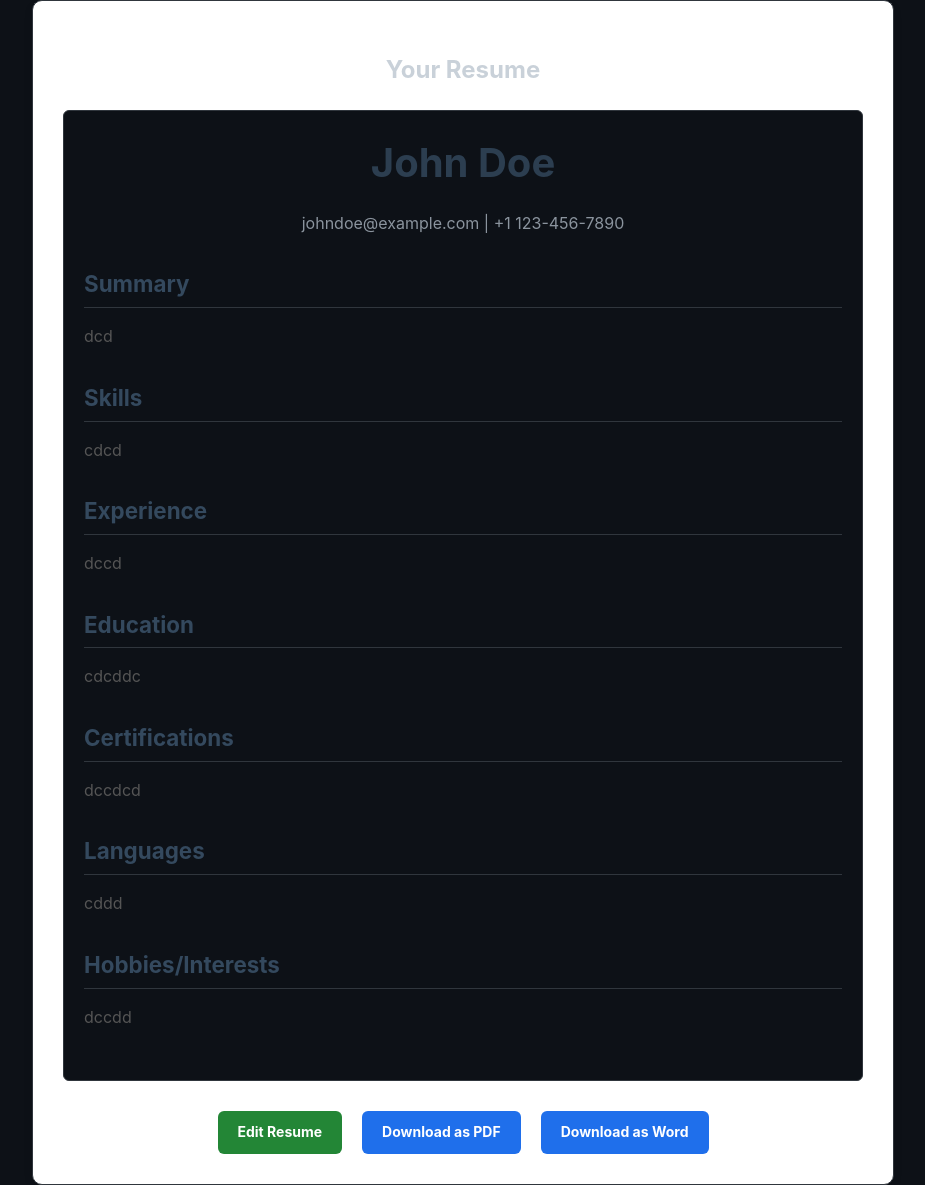
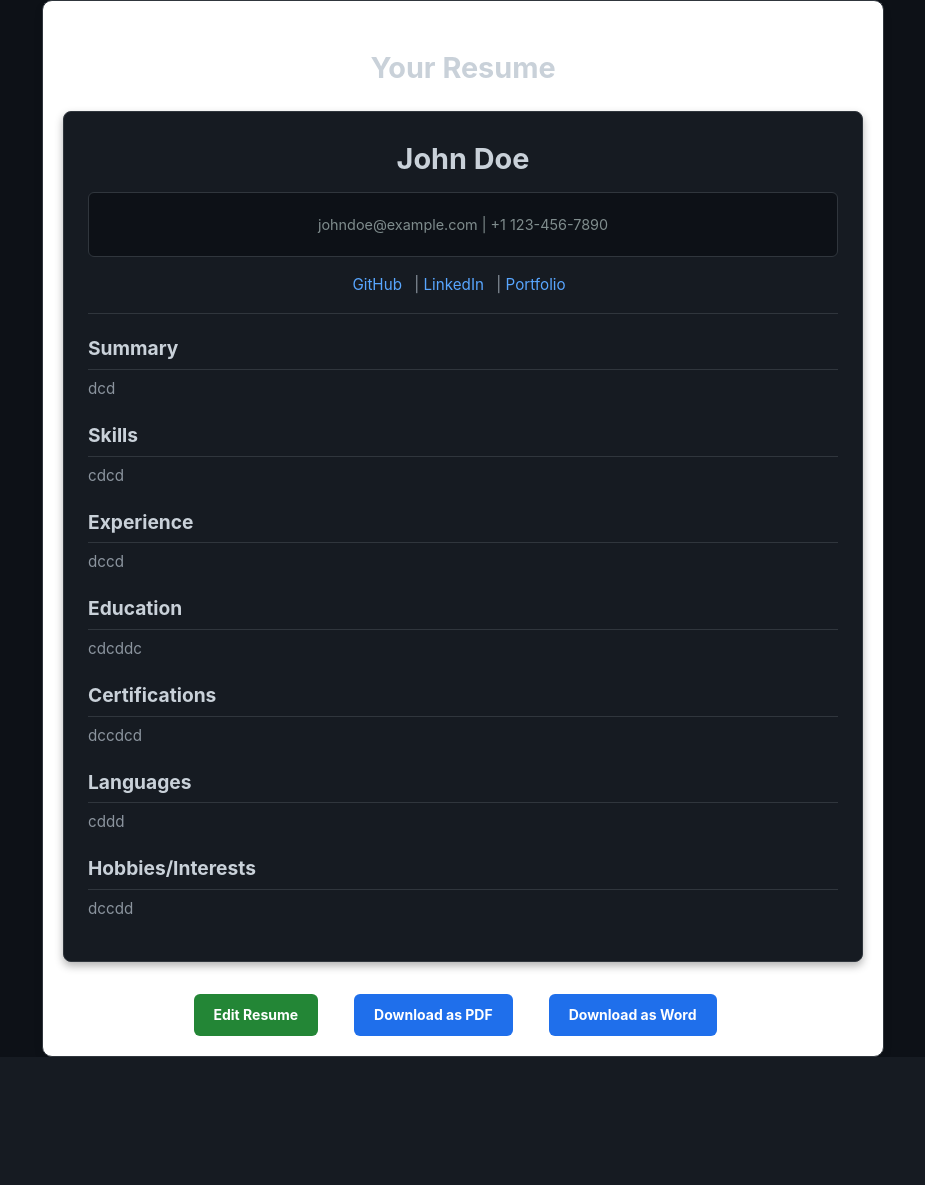
Before and after one commit to DaringPhoenix42/resume-builder, a Django app: page /preview/1/ in a window 1280 px wide. Shown: the part 59-1244 px from the top of the page, without its empty margins (177-1102 px from the left). After the commit the page ends 1116 px from the top, so only its background shows below. Run offline with Django 5.2, Linux system fonts and the light colour scheme; data comes from the database, SQL or seed files in the repository.

Commit message:
resume pre view page

```diff
--- a/resume_builder/resume_app/templates/resume_preview.html
+++ b/resume_builder/resume_app/templates/resume_preview.html
@@ -3,56 +3,216 @@
 
 {% block content %}
 <div class="resume-container">
-    <h2>Your Resume</h2>
-    <div class="resume">
+    <h2 class="page-title">Your Resume</h2>
+
+    <div class="resume-content">
+        <!-- Header: Name, Contact Info, Social Links -->
         <div class="resume-header">
             <h1>{{ resume.name }}</h1>
-            <p>{{ resume.email }} | {{ resume.phone }}</p>
+            <p class="contact-info">{{ resume.email }} | {{ resume.phone }}</p>
+
+            <!-- Optional Social Links -->
+            {% if resume.github or resume.linkedin or resume.portfolio %}
+            <p class="social-links">
+                {% if resume.github %}
+                    <a href="{{ resume.github }}" target="_blank">GitHub</a>
+                {% endif %}
+                {% if resume.linkedin %}
+                    {% if resume.github %} | {% endif %}
+                    <a href="{{ resume.linkedin }}" target="_blank">LinkedIn</a>
+                {% endif %}
+                {% if resume.portfolio %}
+                    {% if resume.github or resume.linkedin %} | {% endif %}
+                    <a href="{{ resume.portfolio }}" target="_blank">Portfolio</a>
+                {% endif %}
+            </p>
+            {% endif %}
         </div>
 
+        <hr class="divider"/>
+
+        <!-- Summary -->
+        {% if resume.summary %}
         <div class="resume-section">
             <h3>Summary</h3>
-            <p>{{ resume.summary }}</p>
+            <p>{{ resume.summary|linebreaks }}</p>
         </div>
+        {% endif %}
 
+        <!-- Skills -->
+        {% if resume.skills %}
         <div class="resume-section">
             <h3>Skills</h3>
-            <p>{{ resume.skills }}</p>
+            <p>{{ resume.skills|linebreaks }}</p>
         </div>
+        {% endif %}
 
+        <!-- Experience -->
+        {% if resume.experience %}
         <div class="resume-section">
             <h3>Experience</h3>
-            <p>{{ resume.experience }}</p>
+            <p>{{ resume.experience|linebreaks }}</p>
         </div>
+        {% endif %}
 
+        <!-- Education -->
+        {% if resume.education %}
         <div class="resume-section">
             <h3>Education</h3>
-            <p>{{ resume.education }}</p>
+            <p>{{ resume.education|linebreaks }}</p>
         </div>
+        {% endif %}
 
+        <!-- Certifications -->
+        {% if resume.certifications %}
         <div class="resume-section">
             <h3>Certifications</h3>
-            <p>{{ resume.certifications }}</p>
+            <p>{{ resume.certifications|linebreaks }}</p>
         </div>
+        {% endif %}
 
+        <!-- Languages -->
+        {% if resume.languages %}
         <div class="resume-section">
             <h3>Languages</h3>
-            <p>{{ resume.languages }}</p>
+            <p>{{ resume.languages|linebreaks }}</p>
         </div>
+        {% endif %}
 
+        <!-- Hobbies/Interests -->
+        {% if resume.hobbies_interests %}
         <div class="resume-section">
             <h3>Hobbies/Interests</h3>
-            <p>{{ resume.hobbies_interests }}</p>
+            <p>{{ resume.hobbies_interests|linebreaks }}</p>
         </div>
+        {% endif %}
     </div>
 
+    <!-- Resume Actions -->
     <div class="resume-actions">
         <a href="{% url 'resume_form' %}" class="btn">Edit Resume</a>
         <a href="{% url 'download_resume' id=resume.id format='pdf' %}" class="btn btn-download">Download as PDF</a>
         <a href="{% url 'download_resume' id=resume.id format='word' %}" class="btn btn-download">Download as Word</a>
     </div>
 </div>
+
+<!-- Inline CSS (move to styles.css if preferred) -->
+<style>
+/* Container */
+.resume-container {
+    max-width: 800px;
+    margin: 0 auto;
+    padding: 20px;
+    color: #c9d1d9; /* Light text for dark theme */
+}
+
+.page-title {
+    text-align: center;
+    margin-bottom: 1.5rem;
+    color: #c9d1d9;
+    font-size: 1.8rem;
+}
+
+/* Resume Content Box */
+.resume-content {
+    background-color: #161b22;
+    border: 1px solid #30363d;
+    border-radius: 8px;
+    padding: 1.5rem;
+    box-shadow: 0 4px 8px rgba(0,0,0,0.3);
+}
+
+/* Header Section */
+.resume-header {
+    text-align: center;
+    margin-bottom: 1rem;
+}
+
+.resume-header h1 {
+    font-size: 1.8rem;
+    color: #c9d1d9;
+    margin-bottom: 0.3rem;
+}
+
+.contact-info {
+    color: #8b949e;
+    margin-bottom: 0.5rem;
+    font-size: 0.95rem;
+}
+
+.social-links {
+    color: #8b949e;
+    font-size: 0.95rem;
+}
+
+.social-links a {
+    color: #58a6ff;
+    text-decoration: none;
+    margin-right: 0.5rem;
+}
+
+.social-links a:hover {
+    text-decoration: underline;
+}
+
+/* Divider */
+.divider {
+    border: none;
+    border-top: 1px solid #30363d;
+    margin: 1rem 0;
+}
+
+/* Resume Sections */
+.resume-section {
+    margin-bottom: 1rem;
+}
+
+.resume-section h3 {
+    color: #c9d1d9;
+    margin-bottom: 0.5rem;
+    font-size: 1.2rem;
+}
+
+.resume-section p {
+    color: #8b949e;
+    line-height: 1.5;
+    margin: 0;
+    font-size: 0.95rem;
+}
+
+/* Actions */
+.resume-actions {
+    text-align: center;
+    margin-top: 2rem;
+}
+
+.btn {
+    background-color: #238636;
+    color: #ffffff;
+    padding: 0.7rem 1.2rem;
+    border-radius: 6px;
+    text-decoration: none;
+    font-size: 1rem;
+    font-weight: 600;
+    margin-right: 1rem;
+    transition: background 0.3s, transform 0.3s;
+}
+
+.btn:hover {
+    background-color: #2ea043;
+    transform: translateY(-2px);
+}
+
+.btn-download {
+    background-color: #1f6feb;
+}
+
+.btn-download:hover {
+    background-color: #2c81f5;
+}
+</style>
 {% endblock %}
+
 
 
 
```
